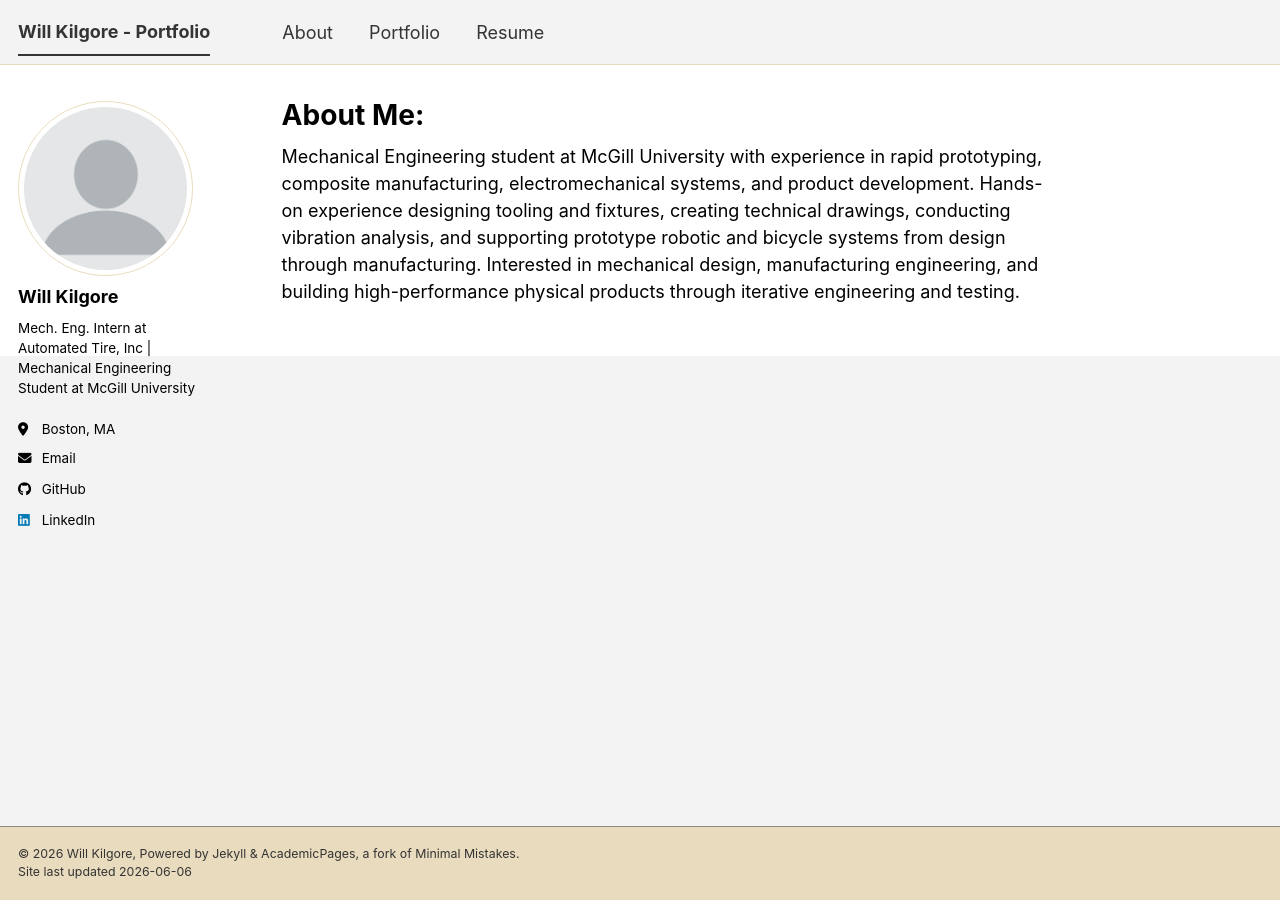
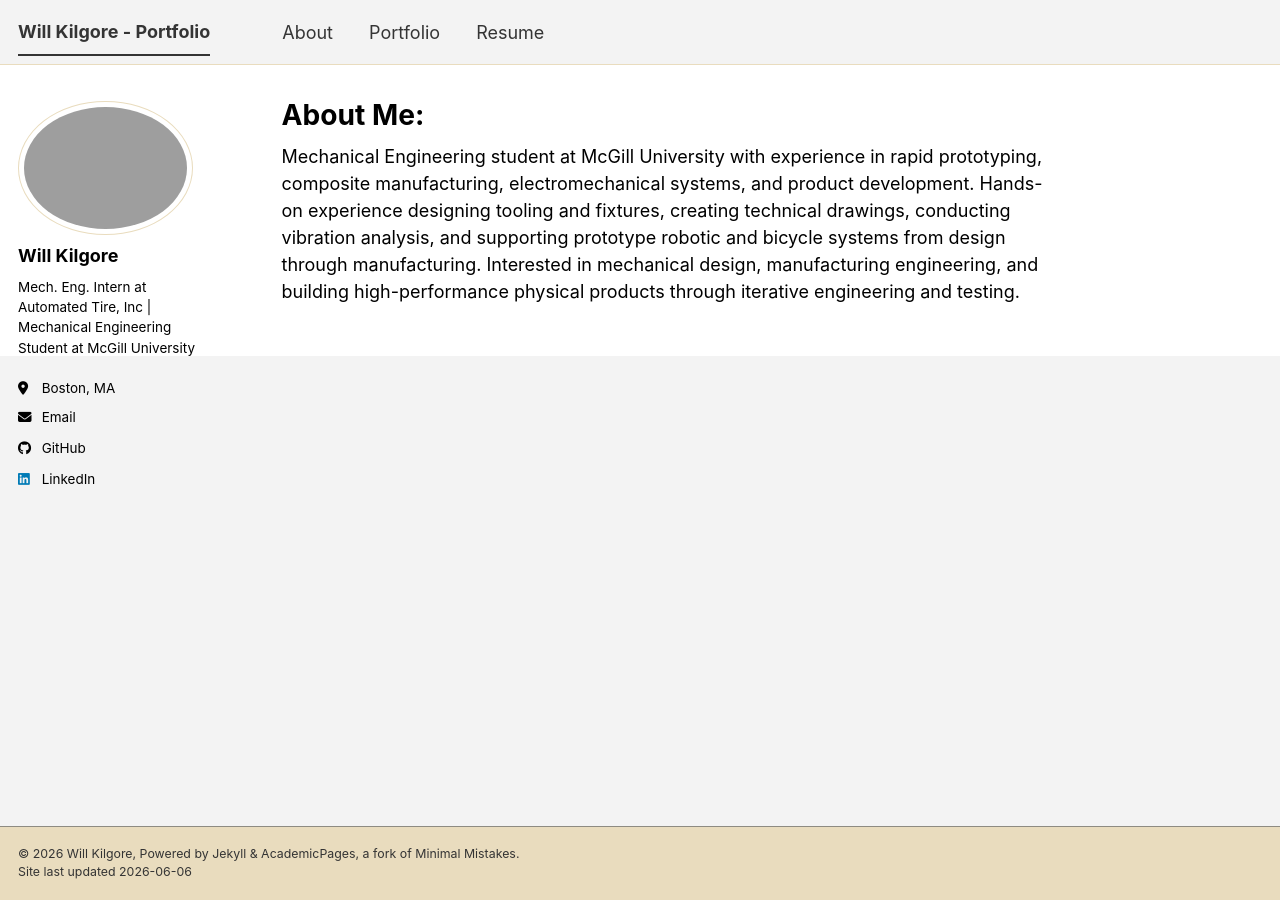
Before and after one commit to willkilgore/willkilgore.github.io, a Jekyll site: the page built from _pages/about.md, in a window 1280 px wide. Built offline with Jekyll 4.4.1, drawn with Linux system fonts in a browser that asks for light colours; a script bundle is joined from its source files by our own code; library files that are not in the unit come from our copies.

Commit message:
Update author avatar image path in config

```diff
--- a/_config.yml
+++ b/_config.yml
@@ -23,7 +23,7 @@ repository               : "willkilgore/willkilgore.github.io"
 #               Additional customization can be done by editing /_includes/author-profile.html
 author:
   # Biographic information
-  avatar           : "profile.png"
+  avatar           : "images/pic_of_me.jpg"
   name             : "Will Kilgore"
   pronouns         : # example: "she/her"
   bio              : "Mech. Eng. Intern at Automated Tire, Inc | Mechanical Engineering Student at McGill University"
```
